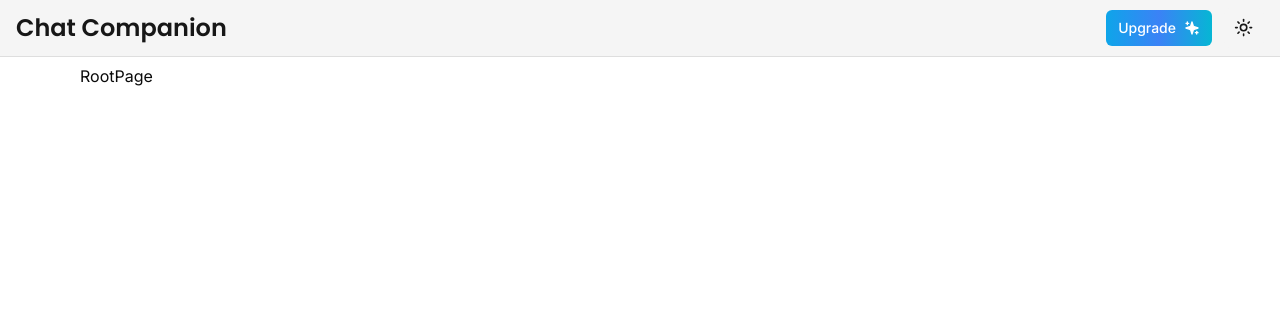
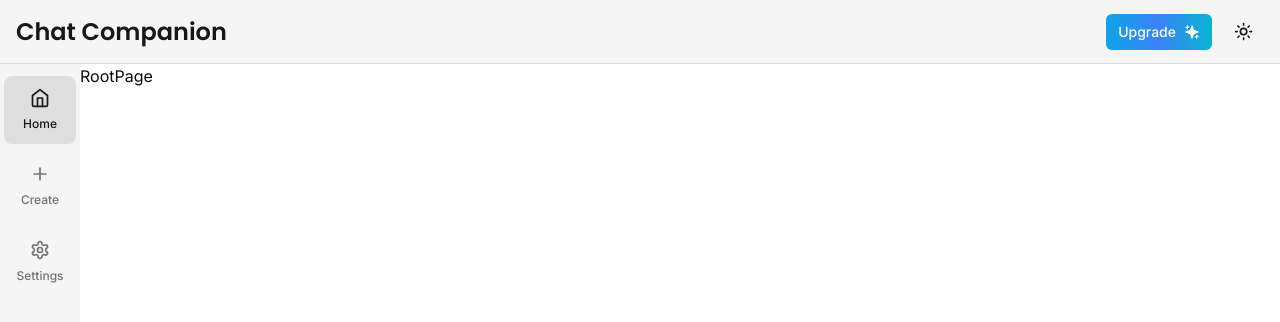
Before and after one commit to hasin023/Chat_Companion, a Next.js app: page / in a window 1280 px wide. Shown: the top 322 px of the page. Built offline with nearby package versions, Linux system fonts and the light colour scheme.

Commit message:
Added sidebar

```diff
--- a/app/(root)/layout.tsx
+++ b/app/(root)/layout.tsx
@@ -1,10 +1,14 @@
 import Navbar from "@/components/Navbar"
+import Sidebar from "@/components/Sidebar"
 import React from "react"
 
 const RootLayout = ({ children }: { children: React.ReactNode }) => {
   return (
     <div className='h-full'>
       <Navbar />
+      <div className='hidden md:flex mt-16 w-20 flex-col fixed inset-y-0'>
+        <Sidebar />
+      </div>
       <main className='md:pl-20 pt-16 h-full'>{children}</main>
     </div>
   )
--- a/components/Navbar.tsx
+++ b/components/Navbar.tsx
@@ -16,8 +16,7 @@
 
 const Navbar = () => {
   return (
-    // HomePage LINK
-    <div className='fixed w-full z-50 flex justify-between items-center py-2 px-4 border-b border-primary/10 bg-secondary'>
+    <div className='fixed w-full z-50 flex justify-between items-center py-2 px-4 border-b border-primary/10 bg-secondary h-16'>
       <div className='flex items-center'>
         <Menu className='block md:hidden' />
         <Link href='/'>
--- /dev/null
+++ b/components/Sidebar.tsx
@@ -0,0 +1,66 @@
+"use client"
+
+import { cn } from "@/lib/utils"
+import { url } from "inspector"
+import { Home, Plus, Settings } from "lucide-react"
+import { usePathname, useRouter } from "next/navigation"
+
+import React from "react"
+
+const Sidebar = () => {
+  const pathname = usePathname()
+  const router = useRouter()
+
+  const routes = [
+    {
+      icon: Home,
+      href: "/",
+      label: "Home",
+      pro: false,
+    },
+    {
+      icon: Plus,
+      href: "/companion/new",
+      label: "Create",
+      pro: true,
+    },
+    {
+      icon: Settings,
+      href: "/settings",
+      label: "Settings",
+      pro: false,
+    },
+  ]
+
+  const onNavigate = (url: string, pro: boolean) => {
+    //TODO: Add pro check
+
+    return router.push(url)
+  }
+
+  return (
+    <div className='space-y-4 felx flex-col h-full text-primary bg-secondary'>
+      <div className='p-3 flex flex-1 justify-center'>
+        <div className='space-y-2'>
+          {routes.map((route) => (
+            <div
+              onClick={() => onNavigate(route.href, route.pro)}
+              key={route.href}
+              className={cn(
+                "text-muted-foreground text-xs group flex p-3 w-full justify-start font-medium cursor-pointer hover:text-primary hover:bg-primary/10 rounded-lg transition",
+                pathname === route.href && "bg-primary/10 text-primary"
+              )}
+            >
+              <div className='flex flex-col gap-y-2 items-center flex-1'>
+                <route.icon className='h-5 w-5' />
+                {route.label}
+              </div>
+            </div>
+          ))}
+        </div>
+      </div>
+    </div>
+  )
+}
+
+export default Sidebar
--- a/components/ui/button.tsx
+++ b/components/ui/button.tsx
@@ -19,7 +19,7 @@
         ghost: "hover:bg-accent hover:text-accent-foreground",
         link: "text-primary underline-offset-4 hover:underline",
         premium:
-          "bg-gradient-to-r from-sky-500 via-blue-500 to-cyan-500 text-white border-0 hover:from-sky-400 hover:via-blue-400 hover:to-cyan-400",
+          "bg-gradient-to-r from-sky-500 via-blue-500 to-cyan-500 text-white border-0 hover:from-sky-400 hover:via-blue-400 hover:to-cyan-400 transition",
       },
       size: {
         default: "h-10 px-4 py-2",
```
